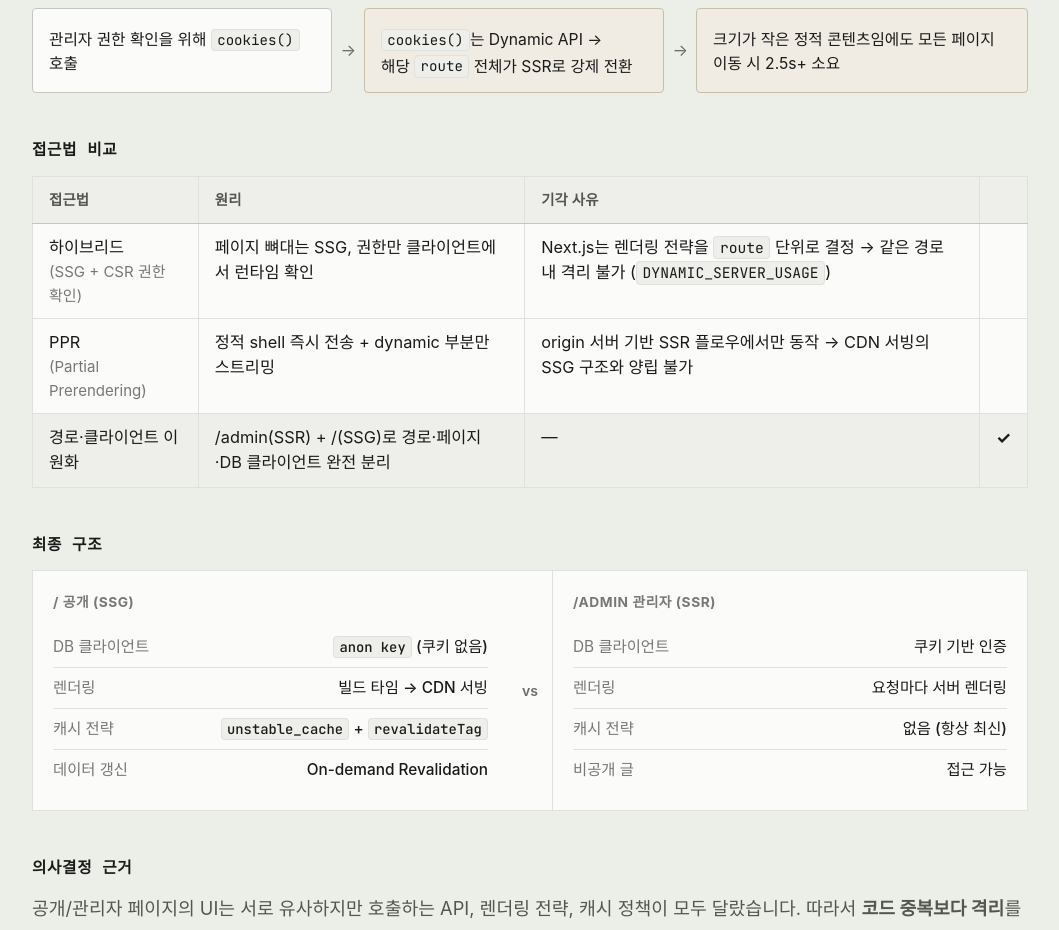
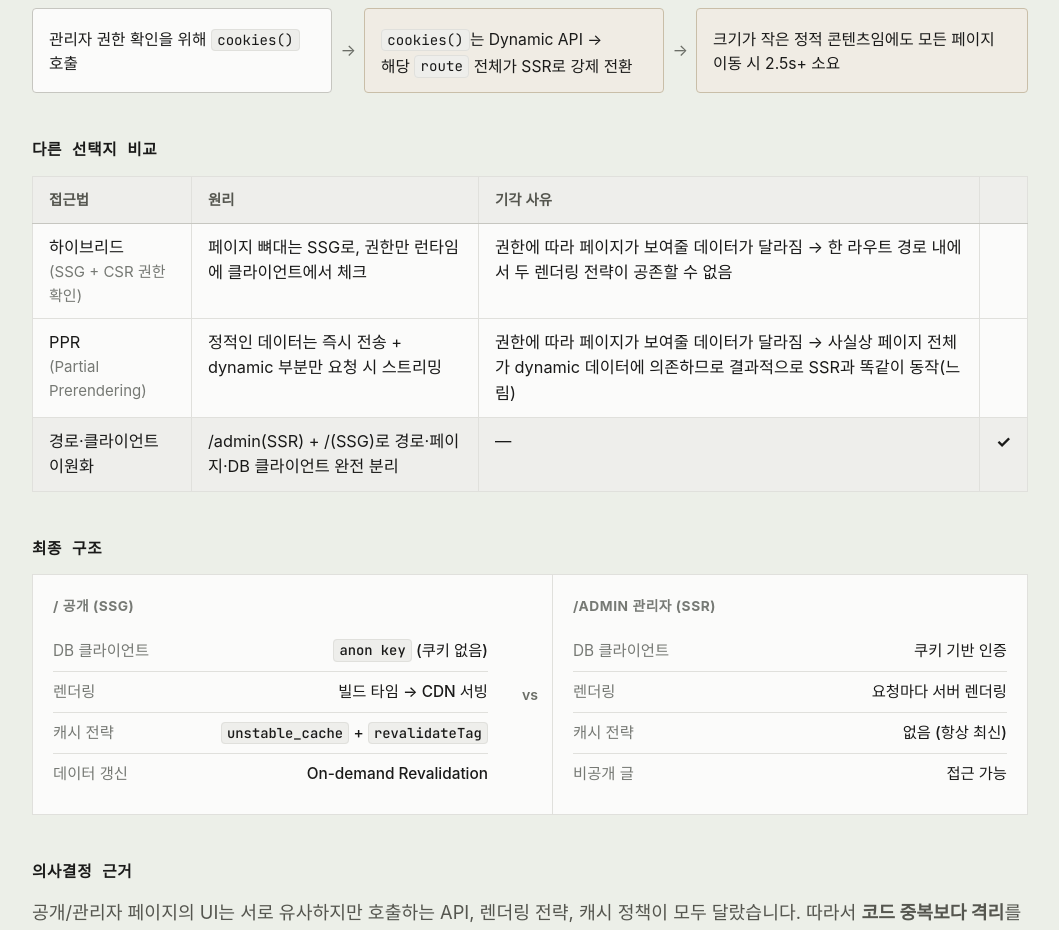
Before and after one commit to ImxYJL/portfolio, a React (Vite) app: page / in a window 1280 px wide. Shown: the part 2700-3630 px from the top of the page, without its empty margins (110-1169 px from the left). Built offline with nearby package versions, Linux system fonts and the light colour scheme; a web font is replaced by a local one.

Commit message:
fix: Next 렌더링 전략 파트에서 PPR 관련 설명 수정 등

```diff
--- a/src/projects/blog.jsx
+++ b/src/projects/blog.jsx
@@ -32,13 +32,13 @@ export function BlogContent() {
           {  body: '크기가 작은 정적 콘텐츠임에도 모든 페이지 이동 시 2.5s+ 소요', tone: 'warn' },
         ]} />
 
-        <Label>접근법 비교</Label>
+        <Label>다른 선택지 비교</Label>
         <Table
           head={['접근법', '원리', '기각 사유', '']}
           selected={2}
           rows={[
-            ['하이브리드\n(SSG + CSR 권한 확인)', '페이지 뼈대는 SSG, 권한만 클라이언트에서 런타임 확인', 'Next.js는 렌더링 전략을 `route` 단위로 결정 → 같은 경로 내 격리 불가 (`DYNAMIC_SERVER_USAGE`)', ''],
-            ['PPR\n(Partial Prerendering)', '정적 shell 즉시 전송 + dynamic 부분만 스트리밍', 'origin 서버 기반 SSR 플로우에서만 동작 → CDN 서빙의 SSG 구조와 양립 불가', ''],
+            ['하이브리드\n(SSG + CSR 권한 확인)', '페이지 뼈대는 SSG로, 권한만 런타임에 클라이언트에서 체크', '권한에 따라 페이지가 보여줄 데이터가 달라짐 → 한 라우트 경로 내에서 두 렌더링 전략이 공존할 수 없음', ''],
+            ['PPR\n(Partial Prerendering)', '정적인 데이터는 즉시 전송 + dynamic 부분만 요청 시 스트리밍', '권한에 따라 페이지가 보여줄 데이터가 달라짐 → 사실상 페이지 전체가 dynamic 데이터에 의존하므로 결과적으로 SSR과 똑같이 동작(느림)', ''],
             ['경로·클라이언트 이원화', '/admin(SSR) + /(SSG)로 경로·페이지·DB 클라이언트 완전 분리', '—', '✓'],
           ]}
         />
```
